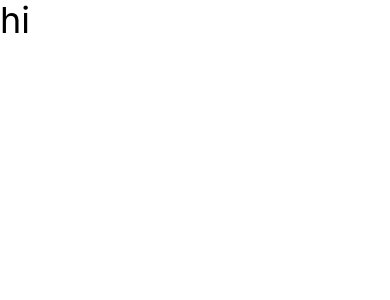
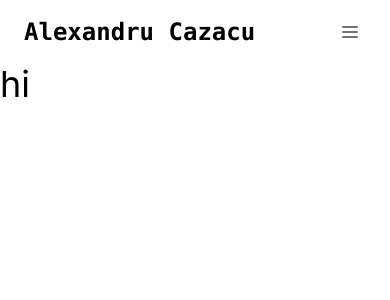
Before and after one commit to yegost/portfolio, a React app: page / in a window 390 px wide. Shown: the top 300 px of the page. Built offline with nearby package versions, Linux system fonts and the light colour scheme; the HTML template or start-up script is replaced by a standard one.

Commit message:
add navbar

```diff
--- a/src/App.tsx
+++ b/src/App.tsx
@@ -1,6 +1,9 @@
+import Nav from "./components/Nav"
+
 function App() {
   return (
     <>
+      <Nav />
       <h1>hi</h1>
     </>
   )
--- /dev/null
+++ b/src/components/Nav.tsx
@@ -0,0 +1,79 @@
+import { personal } from "../data/data"
+import { useState } from "react"
+
+const links = [
+    { label: "About", href: "#about" },
+    { label: "Skills", href: "#skills" },
+    { label: "Projects", href: "#projects" },
+    { label: "Contact", href: "#contact" },
+]
+
+function Nav() {
+    const [openNav, setOpenNav] = useState(false)
+
+    return(
+        <>
+            <nav className="sticky top-0 left-0 right-0 z-50  backdrop-blur-sm">
+                <div className="mx-auto flex max-w-3xl items-center justify-between px-6 py-4">
+                    <span className="font-mono text-2xl font-bold">
+                        {personal.name}
+                    </span>
+                    <div className="hidden sm:flex items-center gap-6">
+                        <ul className="flex gap-6">
+                            {links.map(link => (
+                                <li key={link.href}>
+                                    <a
+                                        href={link.href}
+                                        className="text-sm text-neutral-500 cursor-pointer hover:text-neutral-900 transition-colors"
+                                    >
+                                        {link.label}
+                                    </a>
+                                </li>
+                            ))}
+                        </ul>
+                        <button className="bg-gray-500 px-4 py-1 rounded text-white text-sm font-semibold tracking-wide cursor-pointer">Resume</button>
+                    </div>
+                    <div className="sm:hidden">
+                        <button
+                            className="flex cursor-pointer items-center p-1 text-zinc-500 hover:text-zinc-900 transition-colors duration-250"
+                            onClick={() => setOpenNav(!openNav)}
+                        >
+                            {!openNav && (
+                                <svg aria-hidden="true" xmlns="http://www.w3.org/2000/svg" width="24" height="24" fill="none" viewBox="0 0 24 24">
+                                    <path stroke="currentColor" strokeLinecap="round" strokeWidth="2" d="M5 7h14M5 12h14M5 17h14"/>
+                                </svg>
+                            )}
+                            {openNav && (
+                                <svg aria-hidden="true" xmlns="http://www.w3.org/2000/svg" width="24" height="24" fill="none" viewBox="0 0 24 24">
+                                    <path stroke="currentColor" strokeLinecap="round" strokeLinejoin="round" strokeWidth="2" d="M6 18 17.94 6M18 18 6.06 6"/>
+                                </svg>
+                            )}
+                        </button>
+                    </div>
+                </div>
+            </nav>
+            <div className={`sm:hidden overflow-hidden transition-all duration-400 ease-in-out ${openNav ? "max-h-64" : "max-h-0"}`}>
+                <div className="p-2 border-2 border-neutral-200 m-1 rounded">
+                    <ul className="flex flex-col">
+                        {links.map(link => (
+                            <li
+                                key={link.href}
+                                className="p-2 hover:bg-neutral-200 cursor-pointer rounded"
+                            >
+                                <a
+                                    href={link.href}
+                                    onClick={() => setOpenNav(false)}
+                                    className="text-sm text-neutral-500 hover:text-neutral-900 transition-colors"
+                                >
+                                    {link.label}
+                                </a>
+                            </li>
+                        ))}
+                    </ul>
+                </div>
+            </div>
+        </>
+    )
+}
+
+export default Nav
--- /dev/null
+++ b/src/data/data.ts
@@ -0,0 +1,65 @@
+export type Project = {
+    title: string
+    description: string
+    stack: string[]
+    github: string
+    live?: string
+}
+
+export type SkillGroup = {
+    category: string
+    items: string[]
+}
+
+export const personal = {
+    name: "Alexandru Cazacu",
+    title: "Front-End Developer",
+    bio: "..",
+    location: "London, UK",
+    email: "..",
+    github: "..",
+    linkedin: "..",
+}
+
+export const skills: SkillGroup[] = [
+    {
+        category: "Languages",
+        items: ["TypeScript", "JavaScript"]
+    },
+    {
+        category: "Frontend",
+        items: ["React", "HTML", "CSS", "Tailwind CSS"]
+    },
+    {
+        category: "Backend",
+        items: ["Node.js", "Express", "MySQL"]
+    },
+    {
+        category: "Tools",
+        items: ["Git", "GitHub", "VS Code"]
+    }
+]
+
+export const projects: Project[] = [
+  {
+    title: "Movie Search App",
+    description: "A dark, cinematic movie discovery app built with React and the TMDB API. Search for movies, explore details, discover cast members, and save your favourites.",
+    stack: ["React", "Tailwind CSS"],
+    github: "https://github.com/yegost/movie-search-app",
+    live: "https://yegost.github.io/movie-search-app/",
+  },
+  {
+    title: "Artist Search App",
+    description: "A music discovery app built with Node.js and the Spotify API. Search for any artist and explore their profile, albums, and tracklists.",
+    stack: ["JavaScript", "HTML", "CSS", "Node.js", "Express"],
+    github: "https://github.com/yegost/artist-search-app",
+    live: "https://artist-search-app-3dev.onrender.com/",
+  },
+  {
+    title: "Weather App",
+    description: "A React weather app built with Vite that shows current weather and a 5-day forecast for any city.",
+    stack: ["JavaScript", "HTML", "CSS", "Node.js", "Express"],
+    github: "https://github.com/yegost/artist-search-app",
+    live: "https://weather-app-phi-ten-60.vercel.app/",
+  }
+]
```
